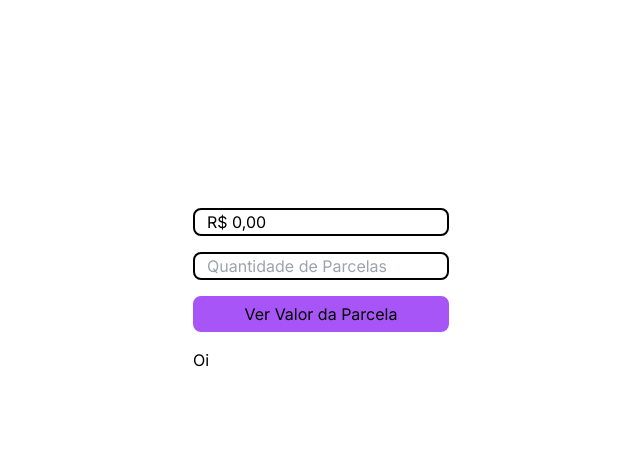
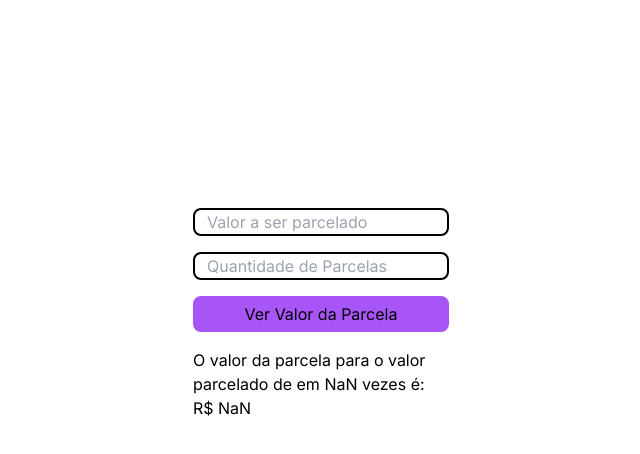
Before and after one commit to enzo2101/Garcia-Apple, a Next.js app: page /parcela in a window 1280 px wide. Both pictures are taken after a click on the button "Ver Valor da Parcela". Shown: the top 454 px of the page, without its empty margins (255-895 px from the left). Built offline with nearby package versions, Linux system fonts and the light colour scheme.

Commit message:
FEAT: Calculate parcels with accrued interest

```diff
--- a/src/app/parcela/page.tsx
+++ b/src/app/parcela/page.tsx
@@ -2,11 +2,12 @@
 
 import { useState, ChangeEvent } from "react";
 import formatCurrency from "~/components/formatCurrency/formatCurrency";
-import { ParcelCalculator } from "~/components/parcelCalculator/parcelCalculator";
+import { parcelCalculator } from "~/components/parcelCalculator/parcelCalculator";
 
 const Parcela = () => {
-  const [parcel, setParcel] = useState<number | "">("");
-  const [value, setValue] = useState("R$ 0,00");
+  const [parcel, setParcel] = useState("");
+  const [value, setValue] = useState("");
+  const [parcelValue, setParcelValue] = useState("");
 
   const handleValue = (e: ChangeEvent<HTMLInputElement>) => {
     const inputValue = e.target.value;
@@ -16,13 +17,26 @@ const Parcela = () => {
 
   const handleParcel = (e: ChangeEvent<HTMLInputElement>) => {
     const inputValue = e.target.value;
-    const numericValue = inputValue === "" ? "" : Number(inputValue);
-    setParcel(numericValue);
-    if (numericValue && numericValue > 18) {
-      setParcel(18);
+    const numericValue = inputValue === "" ? "" : inputValue;
+
+    const parsedValue = parseInt(numericValue);
+    if (!isNaN(parsedValue) && parsedValue >= 1 && parsedValue <= 18) {
+      setParcel(numericValue);
+    } else {
+      if (parsedValue < 1) {
+        setParcel("1");
+      } else {
+        setParcel("18");
+      }
     }
   };
 
+  const handleCalculate = () => {
+    let calculatedParcel = parcelCalculator(value, parcel);
+    setParcelValue(calculatedParcel);
+    setValue("");
+    setParcel("");
+  }
 
   return (
     <div className="w-screen h-screen flex justify-center items-center">
@@ -43,8 +57,8 @@ const Parcela = () => {
             onChange={handleParcel}
             value={parcel}
           />
-          <button className="border-2 border-purple-500 rounded-lg p-1 bg-purple-500">Ver Valor da Parcela</button>
-          <ParcelCalculator />
+          <button onClick={handleCalculate} className="border-2 border-purple-500 rounded-lg p-1 bg-purple-500">Ver Valor da Parcela</button>
+          {parcelValue && (<div>{parcelValue}</div>)}
         </div>
       </div>
     </div>
--- a/src/components/parcelCalculator/parcelCalculator.tsx
+++ b/src/components/parcelCalculator/parcelCalculator.tsx
@@ -1,8 +1,23 @@
-export const ParcelCalculator = () => {
+export const parcelCalculator = (value: string, parcel: string) => {
+  const formattedValue = value.replace("R$", "");
 
+  const valueWithoutDot = formattedValue.replace(/\./g, "");
+  const valueFloat = parseFloat(valueWithoutDot.replace(",", "."));
 
+  const parcelInt = parseInt(parcel);
 
-  return (
-      <h1>Oi</h1>
-  );
-};
+  const interestRates = [
+    2.99, 2.86, 3.60, 4.33, 5.06, 5.78, 6.39, 7.09, 7.78,
+    8.47, 9.16, 9.83, 10.50, 11.16, 11.82, 12.46, 13.11, 13.74
+  ];
+
+  const interest = interestRates[parcelInt - 1];
+
+  const parcelValue = ((valueFloat * (interest / 100)) + valueFloat) / parcelInt;
+
+  const roundedParcelValue = Math.ceil(parcelValue * 100) / 100;
+
+  const formattedParcelValue = roundedParcelValue.toLocaleString('pt-BR', { minimumFractionDigits: 2, maximumFractionDigits: 2, style: 'currency', currency: 'BRL' });
+
+  return `O valor da parcela para o valor parcelado de ${value} em ${parcelInt} vezes é: ${formattedParcelValue}`;
+}
```
